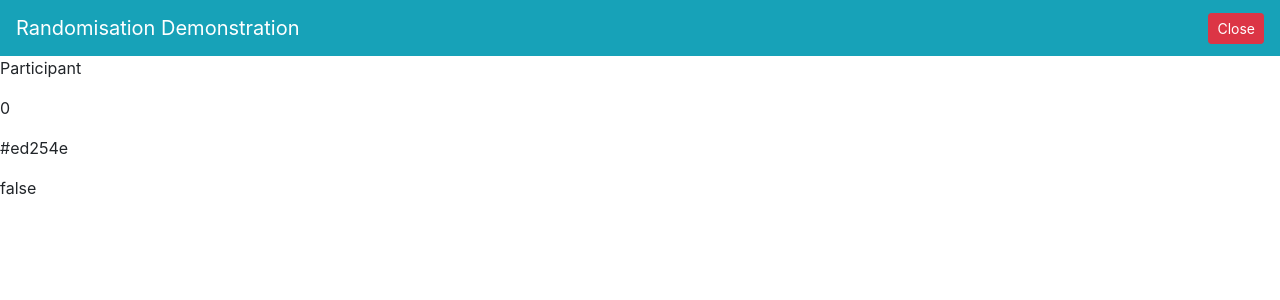
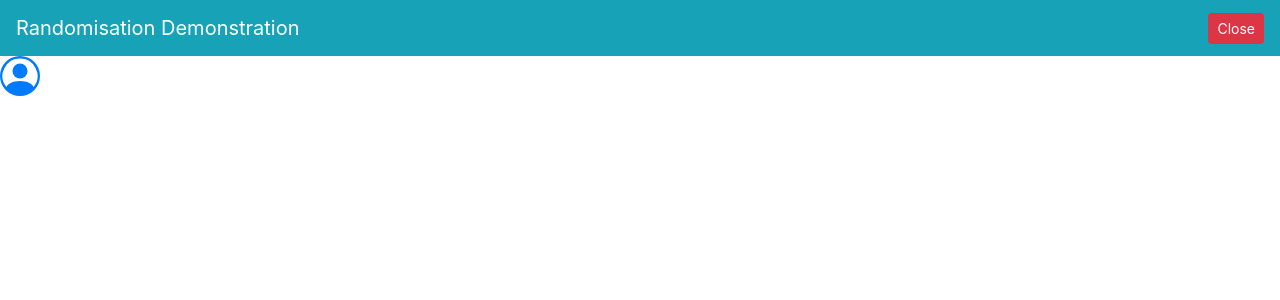
Before and after one commit to connorf25/randomization-visualization, a Vue app: page / in a window 1280 px wide. Both pictures are taken after a click on the button "Initialize". Shown: the top 300 px of the page. Built offline with nearby package versions, Linux system fonts and the light colour scheme.

Commit message:
feat: Participant component complete

```diff
--- a/src/App.vue
+++ b/src/App.vue
@@ -15,7 +15,7 @@
 		</div>
 		<!-- Main layout -->
 		<div v-if="info">
-			<BaseParticipant :colorGroup="0" :isCluster="false" />
+			<BaseParticipant :group="0" :isCluster="false" />
 		</div>
 	</div>
 </template>
--- a/src/components/BaseParticipant.vue
+++ b/src/components/BaseParticipant.vue
@@ -1,9 +1,7 @@
 <template>
 	<div>
-		<p>Participant</p>
-		<p>{{colorGroup}}</p>
-		<p>{{colors[colorGroup]}}</p>
-		<p>{{isCluster}}</p>
+		<b-icon-building v-if="isCluster" class="h1" :variant="variants[group]"></b-icon-building>
+		<b-icon-person-circle v-if="!isCluster" class="h1" :variant="variants[group]"></b-icon-person-circle>
 	</div>
 </template>
 
@@ -11,16 +9,19 @@
 export default {
 	name: 'HelloWorld',
 	props: {
-		colorGroup: Number,
+		group: Number,
 		isCluster: Boolean
 	},
 	data() {
 		return {
-			colors: [
-				"#ed254e",
-				"#f9dc5c",
-				"#011936",
-				"#465362"
+			variants: [
+				"primary",
+				"success",
+				"warning",
+				"danger",
+				"info",
+				"secondary",
+				"dark"
 			]
 		}
 	}
```
